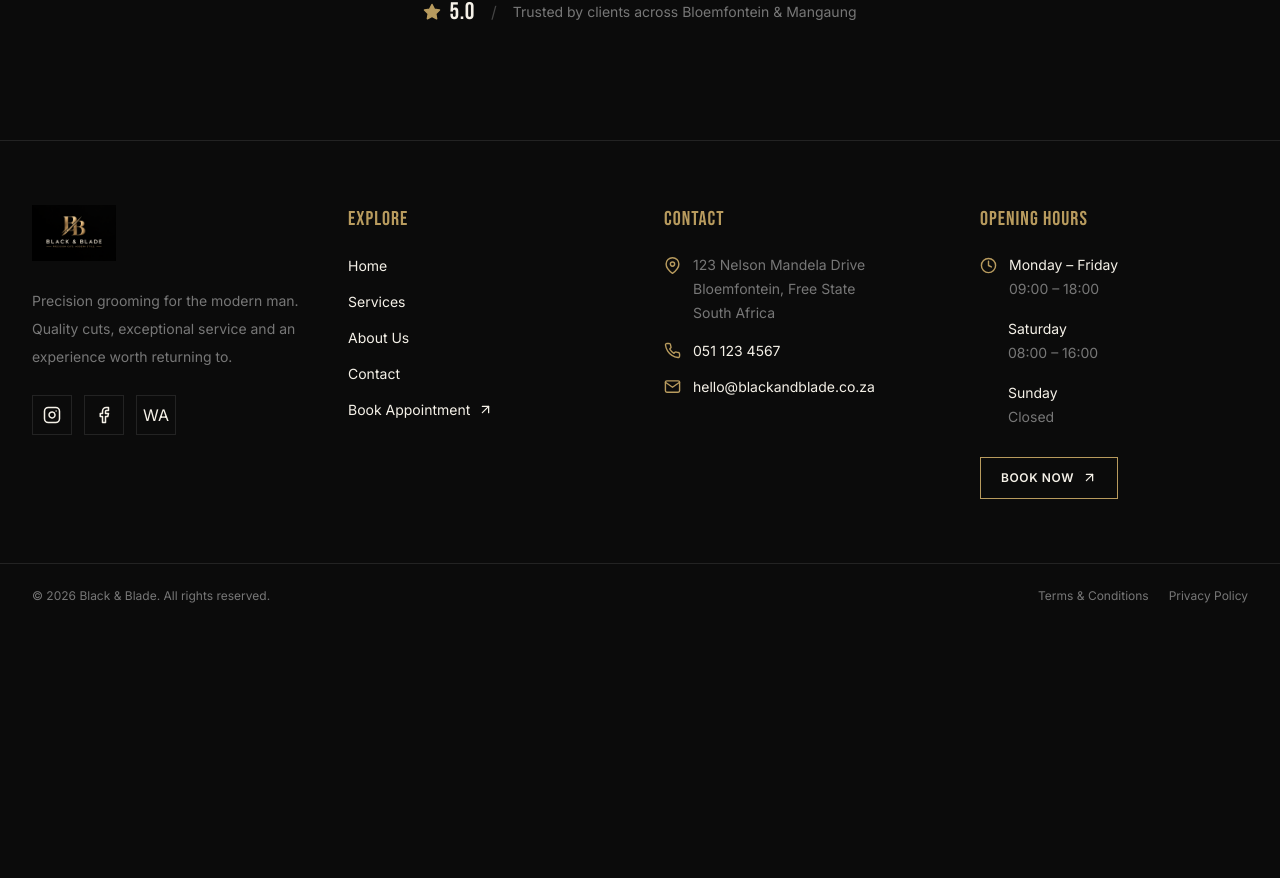
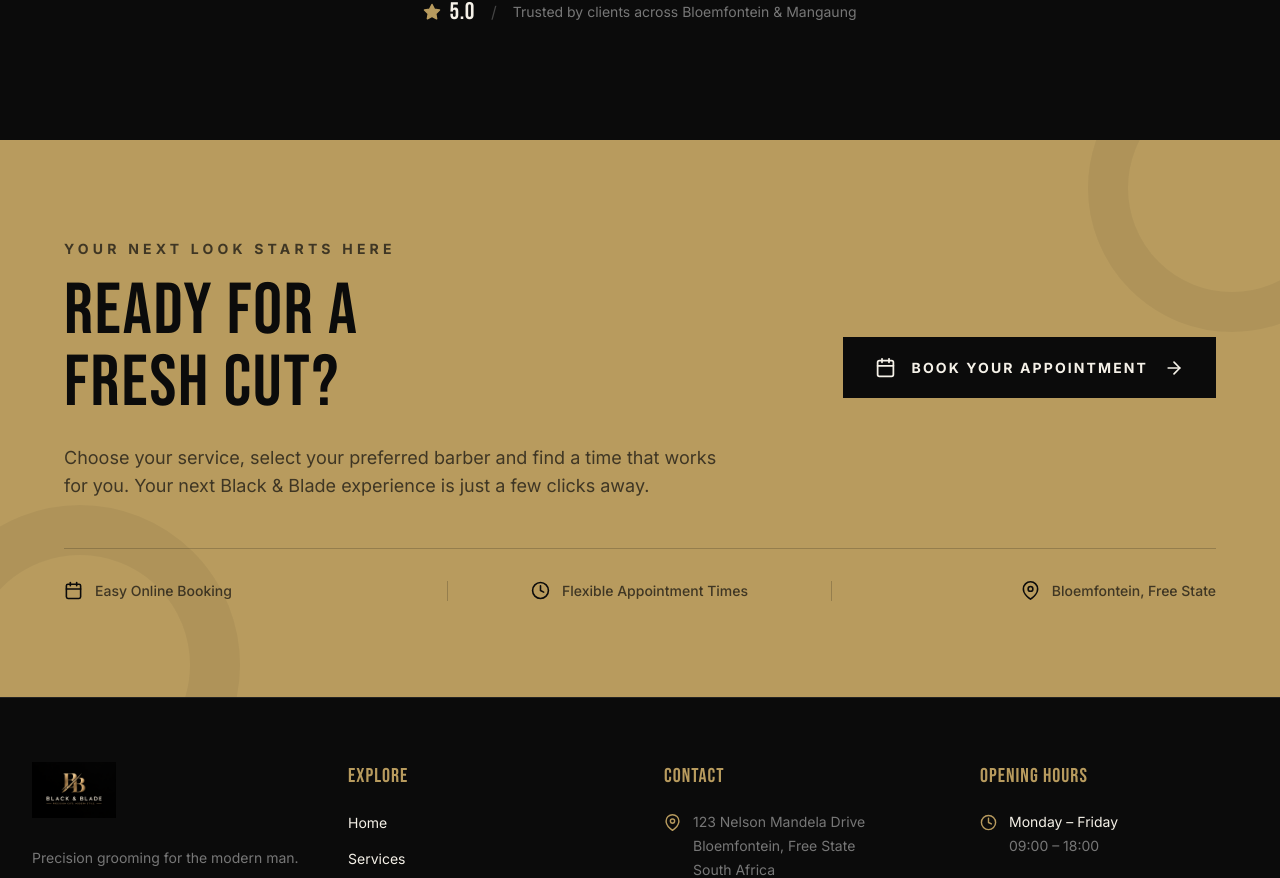
Before and after one commit to lebogang-developer/black-and-blade, a React (Vite) app: page / in a window 1280 px wide. Shown: the part 6290-7168 px from the top of the page. Before the commit the page ends 6918 px from the top, so only its background shows below. Built offline with nearby package versions, Linux system fonts and the light colour scheme.

Commit message:
Booking CTA

```diff
--- a/src/pages/Home.jsx
+++ b/src/pages/Home.jsx
@@ -639,6 +639,79 @@
           </div>
         </div>
       </section>
+
+      {/* ==================== BOOKING CTA ==================== */}
+      <section className="relative overflow-hidden bg-[#b89b5e] px-6 py-20 md:px-10 lg:px-16 lg:py-24">
+        {/* Decorative Background */}
+        <div className="pointer-events-none absolute -right-24 -top-24 h-72 w-72 rounded-full border-[40px] border-[#0b0b0b]/5" />
+        <div className="pointer-events-none absolute -bottom-32 -left-20 h-80 w-80 rounded-full border-[50px] border-[#0b0b0b]/5" />
+
+        <div className="relative mx-auto max-w-7xl">
+          <div className="flex flex-col items-center justify-between gap-10 text-center lg:flex-row lg:text-left">
+            {/* CTA Content */}
+            <div className="max-w-3xl">
+              <span className="text-sm font-bold uppercase tracking-[0.3em] text-[#0b0b0b]/70">
+                Your Next Look Starts Here
+              </span>
+
+              <h2 className="mt-4 font-['Bebas_Neue'] text-5xl uppercase leading-none tracking-wide text-[#0b0b0b] sm:text-6xl md:text-7xl">
+                READY FOR A<span className="block">FRESH CUT?</span>
+              </h2>
+
+              <p className="mt-6 max-w-2xl text-base leading-7 text-[#0b0b0b]/70 md:text-lg">
+                Choose your service, select your preferred barber and find a
+                time that works for you. Your next Black & Blade experience is
+                just a few clicks away.
+              </p>
+            </div>
+
+            {/* CTA Button */}
+            <div className="shrink-0">
+              <Link
+                to="/booking"
+                className="group inline-flex items-center gap-4 bg-[#0b0b0b] px-8 py-5 text-sm font-bold uppercase tracking-[0.15em] text-[#f5f1e8] transition-all duration-300 hover:bg-[#141414] hover:px-10"
+              >
+                <FiCalendar size={21} />
+
+                <span>Book Your Appointment</span>
+
+                <FiArrowRight
+                  size={20}
+                  className="transition-transform duration-300 group-hover:translate-x-1"
+                />
+              </Link>
+            </div>
+          </div>
+
+          {/* Bottom Information */}
+          <div className="mt-12 grid border-t border-[#0b0b0b]/20 pt-8 sm:grid-cols-3">
+            <div className="flex items-center justify-center gap-3 border-b border-[#0b0b0b]/20 pb-5 sm:justify-start sm:border-b-0 sm:border-r sm:pb-0">
+              <FiCalendar size={19} className="text-[#0b0b0b]" />
+
+              <span className="text-sm font-medium text-[#0b0b0b]/70">
+                Easy Online Booking
+              </span>
+            </div>
+
+            <div className="flex items-center justify-center gap-3 border-b border-[#0b0b0b]/20 py-5 sm:border-b-0 sm:border-r sm:py-0">
+              <FiClock size={19} className="text-[#0b0b0b]" />
+
+              <span className="text-sm font-medium text-[#0b0b0b]/70">
+                Flexible Appointment Times
+              </span>
+            </div>
+
+            <div className="flex items-center justify-center gap-3 pt-5 sm:justify-end sm:pt-0">
+              <FiMapPin size={19} className="text-[#0b0b0b]" />
+
+              <span className="text-sm font-medium text-[#0b0b0b]/70">
+                Bloemfontein, Free State
+              </span>
+            </div>
+          </div>
+        </div>
+      </section>
+
     </main>
   );
 };
```
